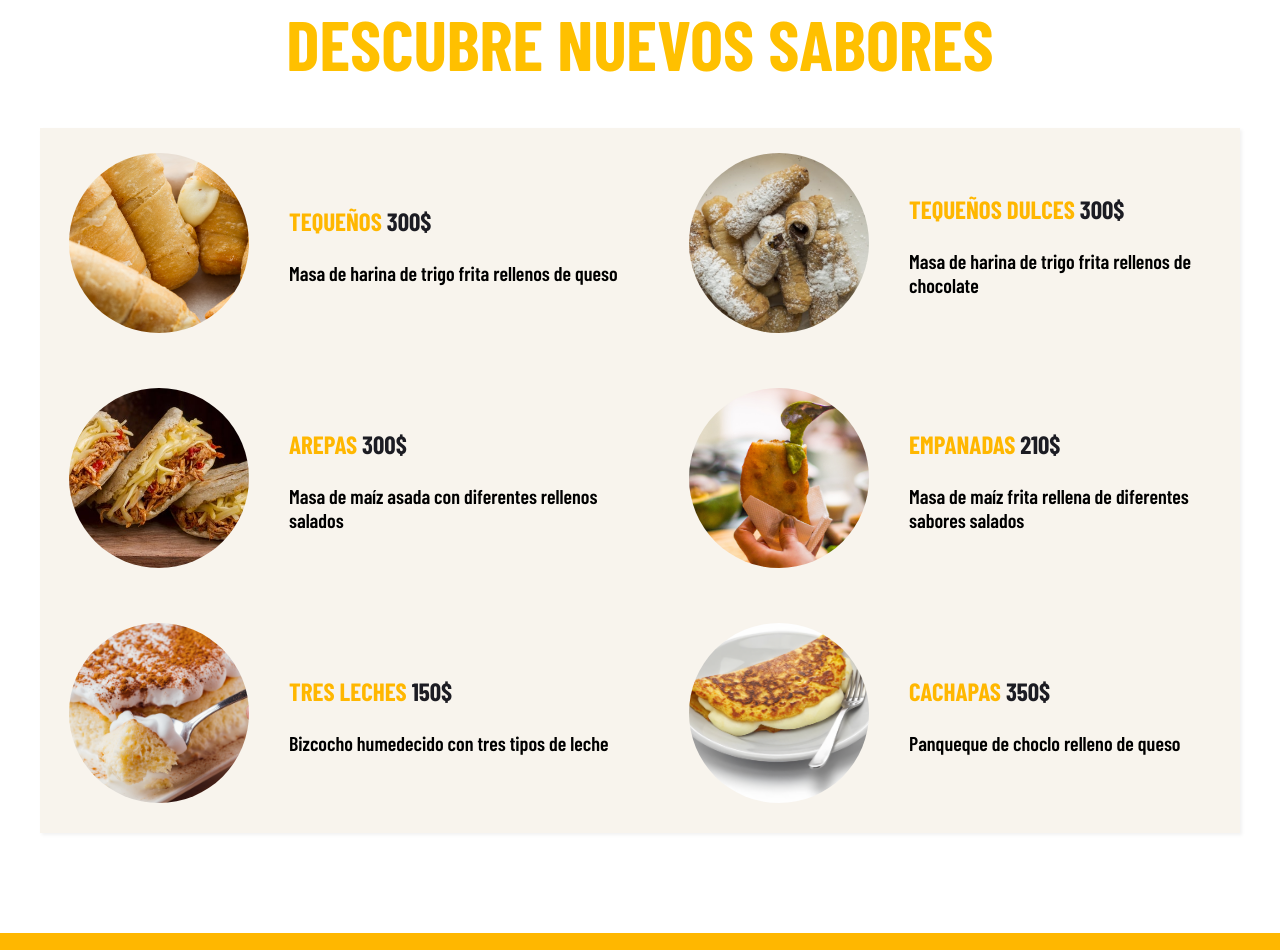
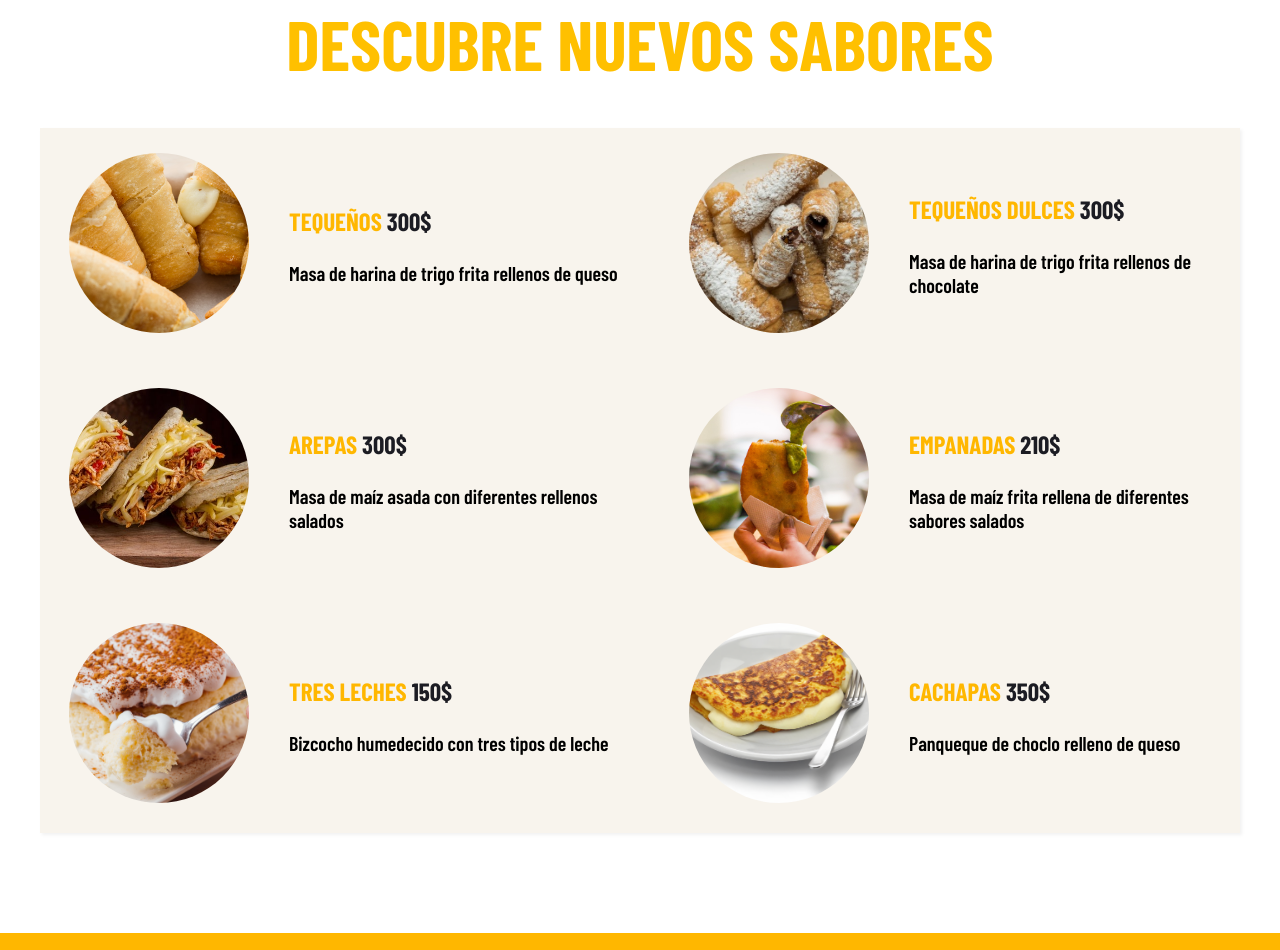
Before and after one commit to aryariasg/Proyecto-Comida-Venezolana, a plain HTML site: page menu.html in a window 1280 px wide. Shown: the part 861-1811 px from the top of the page. Drawn offline with nearby package versions, Linux system fonts and the light colour scheme; a web font is replaced by a local one.

Commit message:
modificación

```diff
--- a/menu.html
+++ b/menu.html
@@ -62,7 +62,7 @@
             </div>
 
             <div class="single-menu">
-                <img src="img/tequeños-dulces-min.jpg" alt="">
+                <img src="img/tequeños-dulces-2.jpg" alt="">
                 <div class="menu-content">
                     <h3>Tequeños dulces  <span>300$</span></h3>
                     <p>Masa de harina de trigo frita rellenos de chocolate</p>
```
